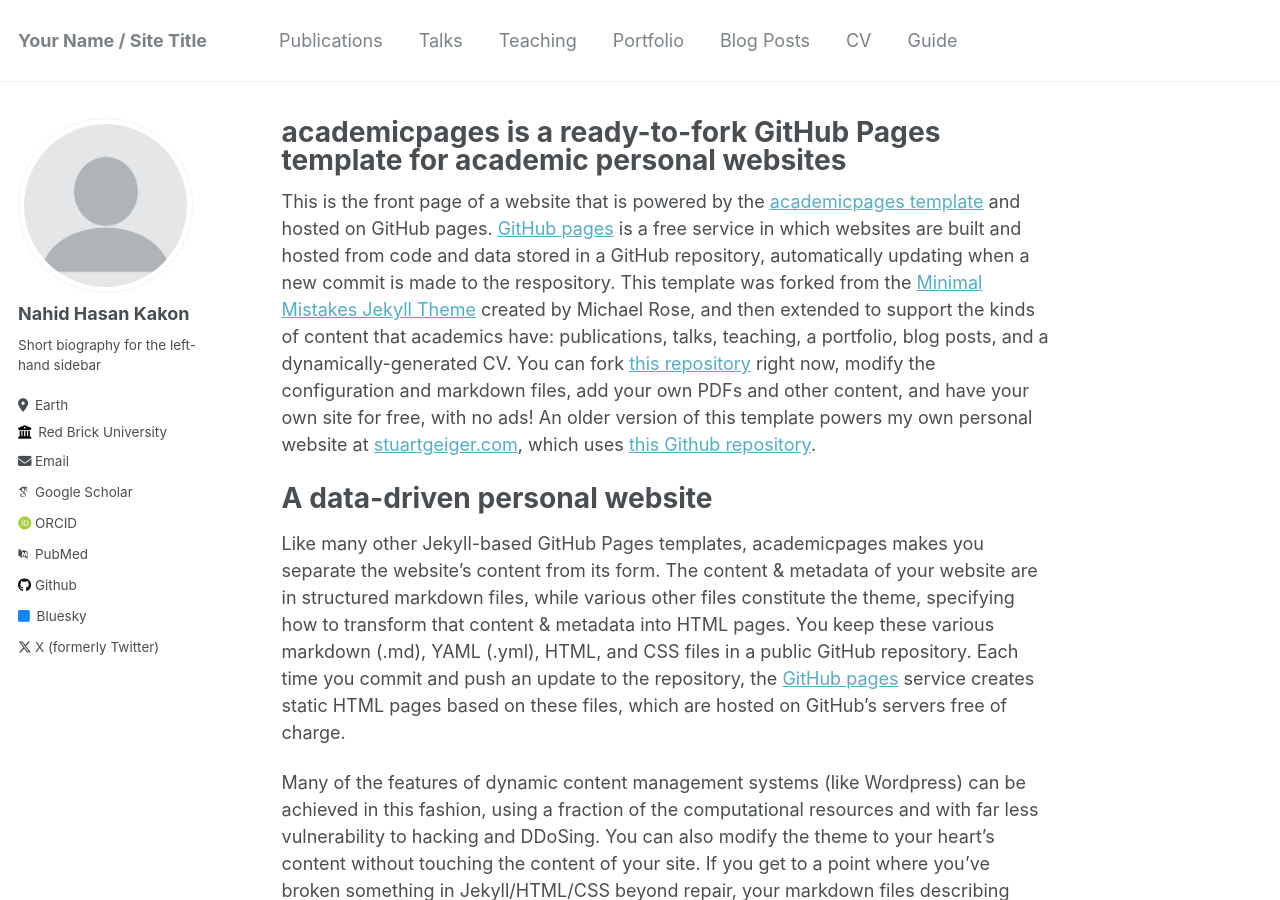
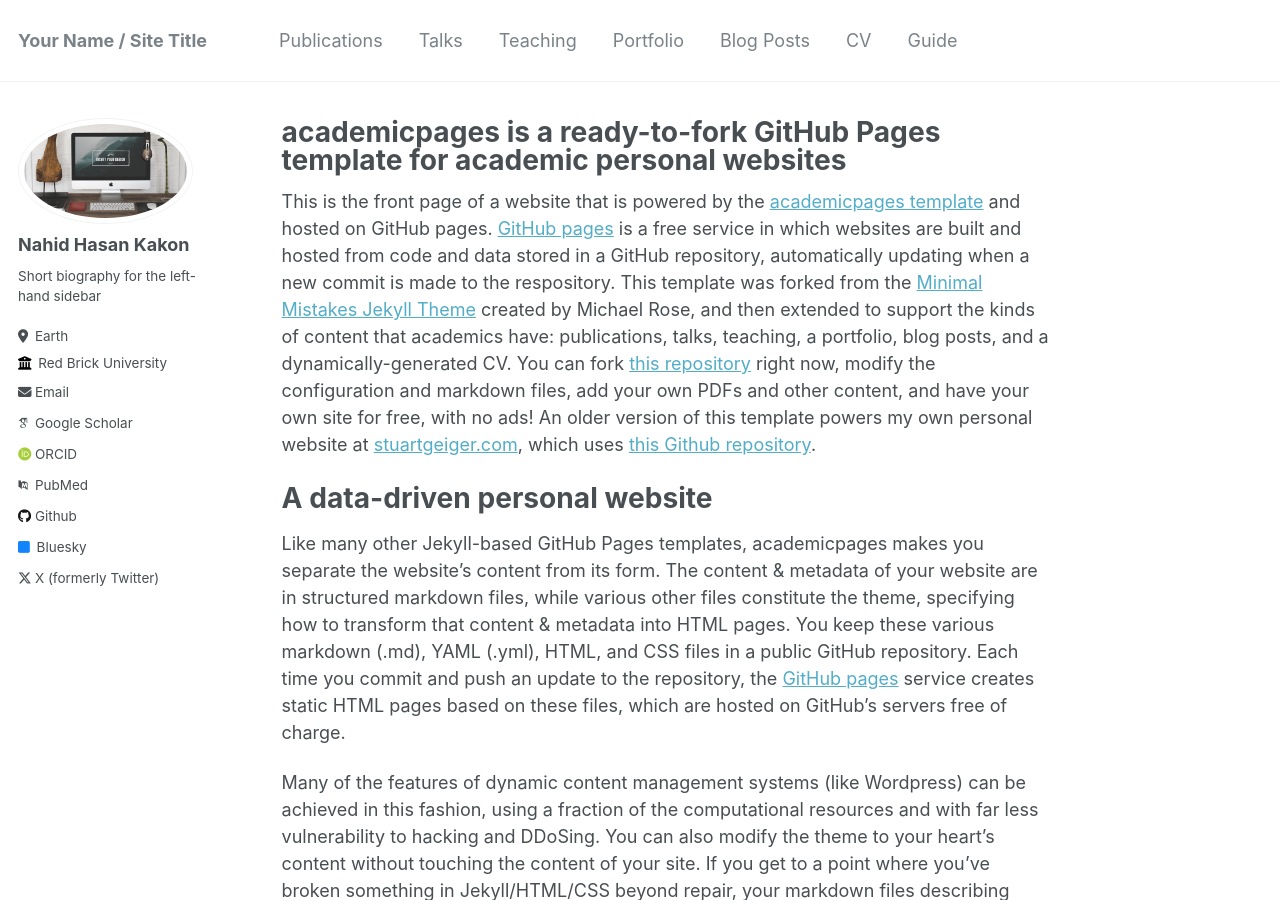
Before and after one commit to nahidhasan-kakon/nahidhasan-kakon.github.io, a Jekyll site: the page built from _pages/about.md, in a window 1280 px wide and 900 px high. Built offline with Jekyll 4.4.1, drawn with Linux system fonts in a browser that asks for light colours; some web fonts are replaced.

Commit message:
Update _config.yml

```diff
--- a/_config.yml
+++ b/_config.yml
@@ -21,7 +21,7 @@ repository               : "academicpages/academicpages.github.io"
 #               Additional customization can be done by editing /_includes/author-profile.html
 author:
   # Biographic information
-  avatar           : "profile.png"
+  avatar           : "foo-bar-identity.jpg"
   name             : "Nahid Hasan Kakon"
   pronouns         : # example: "she/her"
   bio              : "Short biography for the left-hand sidebar"
```
